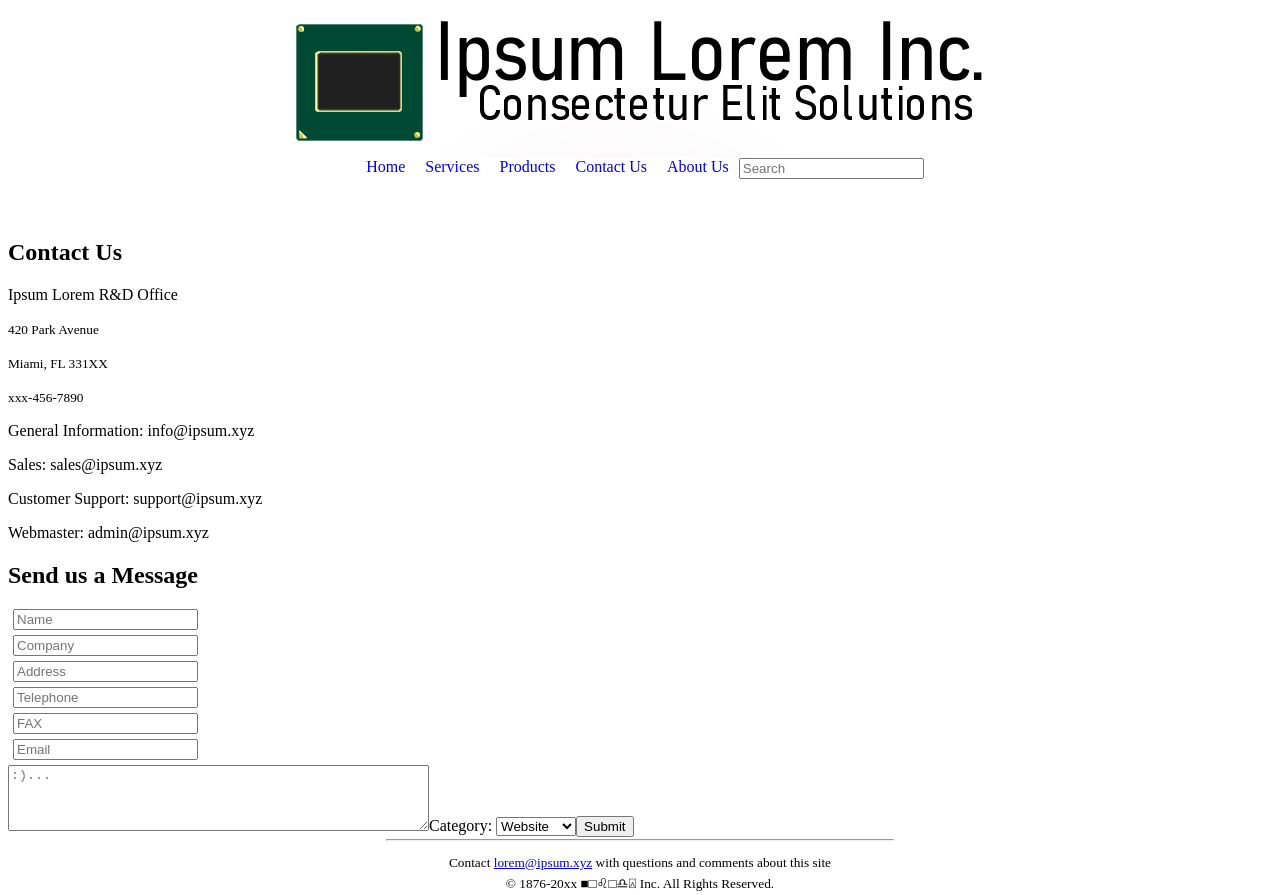
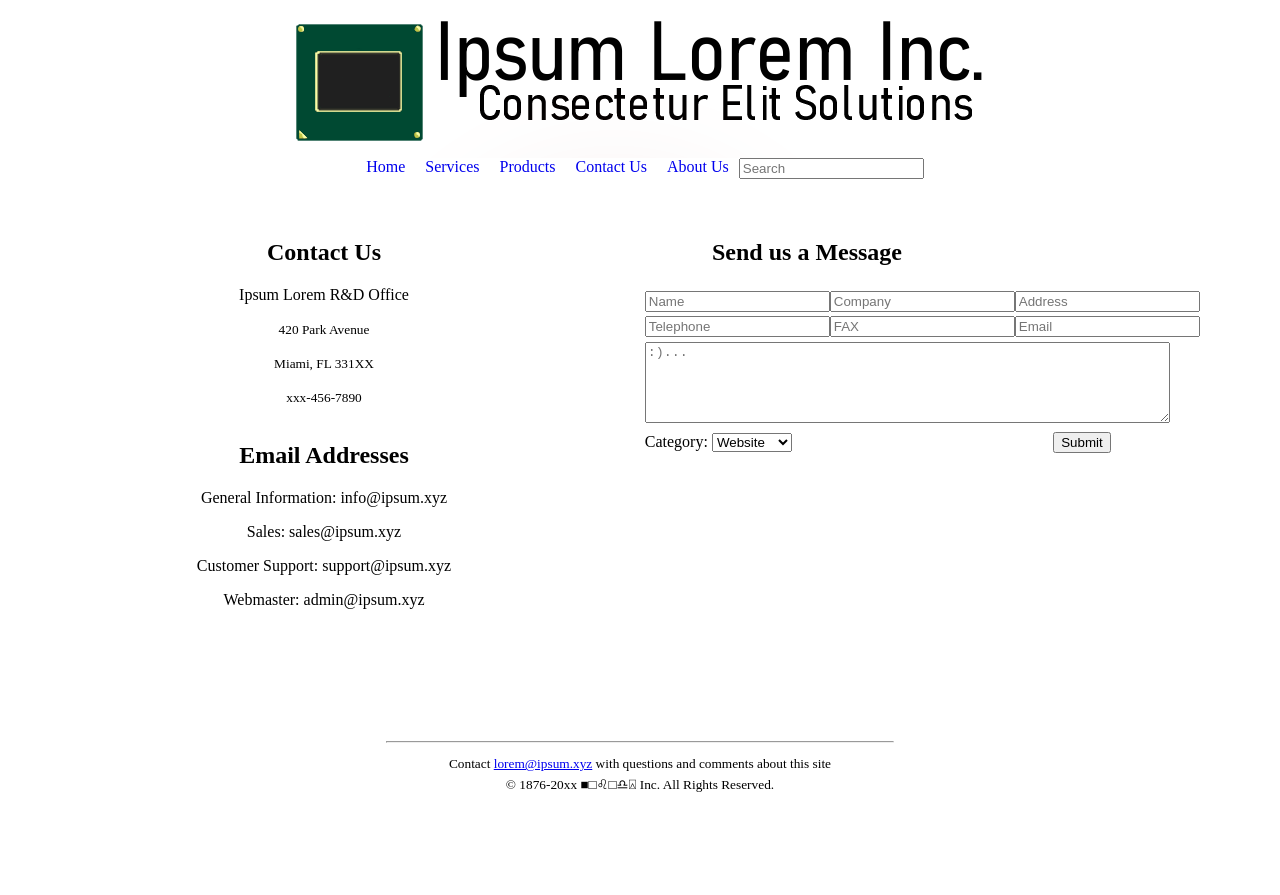
Before and after one commit to CTMoney/bcireactversion, a React (Create React App) app: page /contact in a window 1280 px wide. After the commit the page ends 800 px from the top, so only its background shows below. Built offline with nearby package versions, Linux system fonts and the light colour scheme.

Commit message:
probably last update

```diff
--- a/src/index.css
+++ b/src/index.css
@@ -14,7 +14,7 @@ div#navBarContainer {
   display: flex;
   flex-direction: row;
   justify-content: center;
-  padding-bottom: 2.5rem;
+  padding-bottom: 2.5em;
   margin: 0px;
 }
 
@@ -93,6 +93,7 @@ div#homePage li{
 div#homePage p {
   min-width: 100%;
   padding: 0px;
+  margin-top: 3px;
   margin-right: 0px;
 }
 
@@ -140,8 +141,39 @@ div#servicesPage dd{
 /*----------*/
 
 /* Contact Us */
-div#contactUsPageMessageForm div.inputLine {
-  margin: 5px;
+div#contactInfo {
+display: inline-flex;
+width: 50%;
+margin: 0px;
+text-align: center;
+flex-direction: column;
+justify-content: start;
+}
+div#contactInfo p {
+  margin-top: 0em;
+}
+
+div#messageForm {
+  display: inline-flex;
+  width: 50%;
+  margin: 0px;
+  flex-direction: column;
+}
+
+div#messageForm h2 {
+  margin-left: 3em;
+}
+
+div#messageForm div.input {
+  margin: 0.3em;
+}
+
+div#messageForm div#areaInput {
+  margin: 0.3em;
+}
+
+div#messageForm button#formSubmitBtn {
+  margin-left: 19.6em;
 }
 
 /* Contact Us */
--- a/src/pages/ContactUs.js
+++ b/src/pages/ContactUs.js
@@ -27,21 +27,23 @@ const ContactUs = () => {
 
   return (
     <>
-      <div id="contactUsPageContactInfo">
+      <div id="contactInfo">
         <h2>Contact Us</h2>
         <p>Ipsum Lorem R&D Office</p>
         <p><small>420 Park Avenue</small></p>
         <p><small>Miami, FL 331XX</small></p>
         <p><small>xxx-456-7890</small></p>
+        <h2>Email Addresses</h2>
         <p>General Information: info@ipsum.xyz</p>
         <p>Sales: sales@ipsum.xyz</p>
         <p>Customer Support: support@ipsum.xyz</p>
         <p>Webmaster: admin@ipsum.xyz</p>
       </div>
-      <div id="contactUsPageMessageForm">
+      <div id="messageForm">
         <h2>Send us a Message</h2>
         <form onSubmit={handleSubmit}>
-          <div class="inputLine">
+          <div>
+            <div class="input">
               {/* <label htmlFor='name'></label> */}
               <input
                 type='name'
@@ -50,8 +52,6 @@ const ContactUs = () => {
                 onChange={handleInput}
                 placeholder='Name'
               />
-          </div>
-          <div class="inputLine">
               {/* <label htmlFor='name'></label> */}
               <input
                 type='company'
@@ -60,8 +60,6 @@ const ContactUs = () => {
                 onChange={handleInput}
                 placeholder='Company'
               />
-          </div>
-          <div class="inputLine">
               {/* <label htmlFor='name'></label> */}
               <input
                 type='Address'
@@ -71,7 +69,7 @@ const ContactUs = () => {
                 placeholder='Address'
               />
             </div>
-          <div class="inputLine">
+            <div class="input">
               {/* <label htmlFor='name'></label> */}
               <input
                 type='telephone'
@@ -80,8 +78,6 @@ const ContactUs = () => {
                 onChange={handleInput}
                 placeholder='Telephone'
               />
-          </div>
-          <div class="inputLine">
               {/* <label htmlFor='name'></label> */}
               <input
                 type='fax'
@@ -90,8 +86,6 @@ const ContactUs = () => {
                 onChange={handleInput}
                 placeholder='FAX'
               />
-          </div>
-          <div class="inputLine">
               {/* <label htmlFor='name'></label> */}
               <input
                 type='email'
@@ -101,17 +95,22 @@ const ContactUs = () => {
                 placeholder='Email'
               />
             </div>
+          </div>
+          <div id="areaInput">
             <textarea
               types='comments'
               name='comments'
               value={comments}
               onChange={handleInput}
               placeholder=':)...'
-            rows='4'
-            cols='50'
+              rows='5'
+              cols='63'
             />
-          <label for='category'>Category: </label>
+          </div>
+          <div>
+            <label style={{marginLeft: "0.3em"}} id="selectLabel" for='category'>Category: </label>
             <select
+              id="selectInput"
               type='category'
               name='category'
               value={category}
@@ -122,9 +121,10 @@ const ContactUs = () => {
               <option value="Product">Products</option>
               <option value="Services">Services</option>
             </select>
-          <button type='submit'>
+            <button id="formSubmitBtn" type='submit'>
               Submit
             </button>
+          </div>
         </form>
       </div>
     </>
```
Lines whose indentation alone changed are shown as unchanged.
